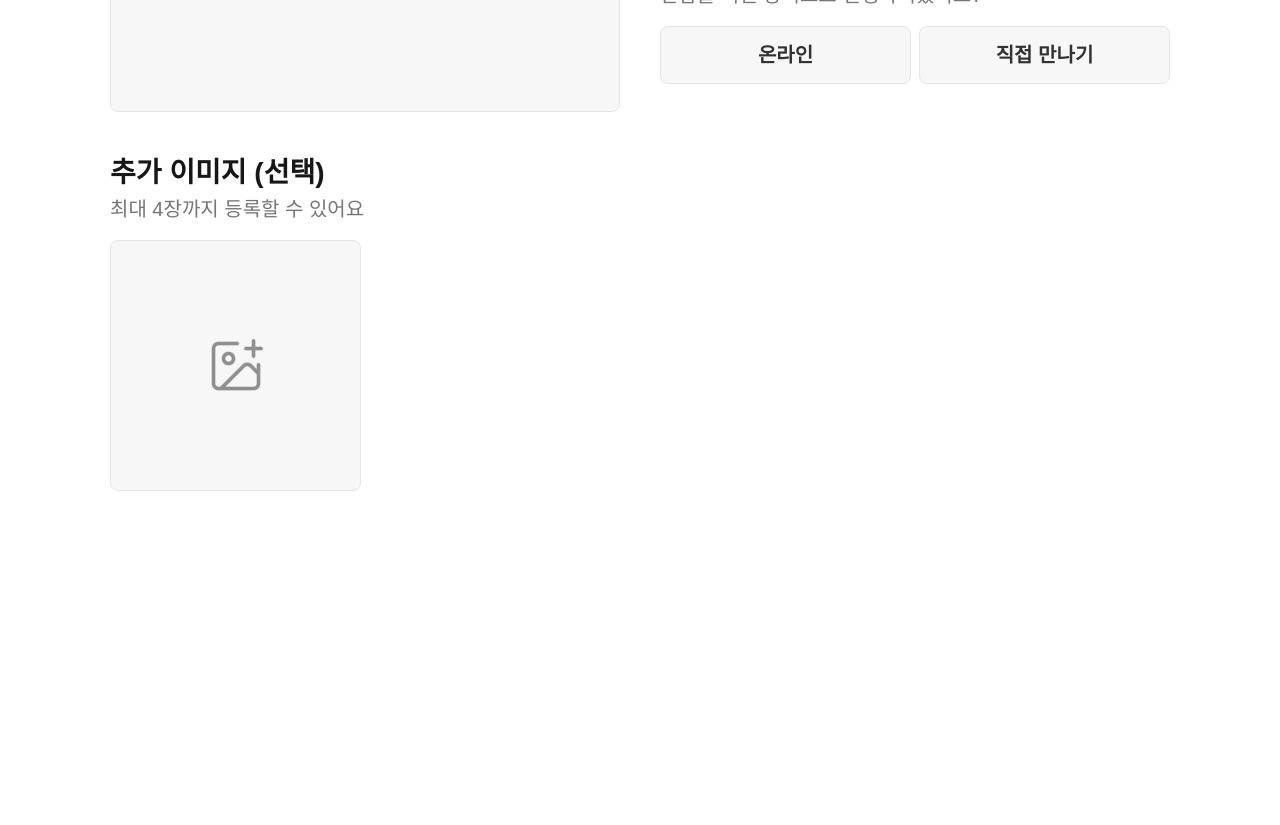
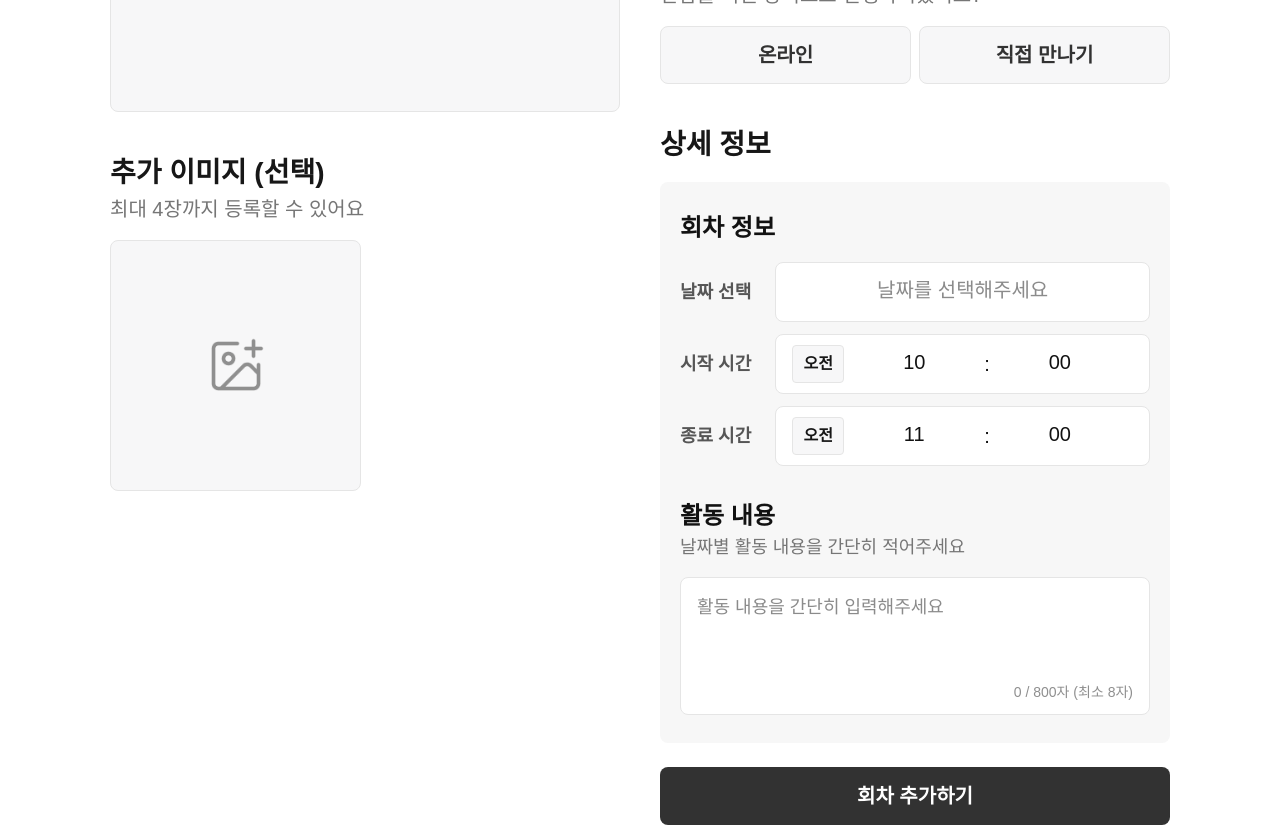
Before and after one commit to venise5224/MissionDriven_ProjectTest, a Next.js app: page / in a window 1280 px wide. Shown: the part 560-1385 px from the top of the page. Before the commit the page ends 1051 px from the top, so only its background shows below. Built offline with nearby package versions, Linux system fonts and the light colour scheme.

Commit message:
feat:상세정보폼 UI 구현

```diff
--- a/src/app/page.tsx
+++ b/src/app/page.tsx
@@ -3,6 +3,7 @@ import ContentTitleInput from "@/components/ContentTitleInput";
 import MainImageUploader from "@/components/MainImageUploader";
 import SubImageUploader from "@/components/SubImageUploader";
 import ActivityTypeSelector from "@/components/ActivityTypeSelector";
+import DetailSessionForm from "@/components/DetailSessionForm";
 
 export default function Home() {
   return (
@@ -25,6 +26,9 @@ export default function Home() {
         <div className="mt-10">
           <ActivityTypeSelector />
         </div>
+        <div className="mt-10">
+          <DetailSessionForm />
+        </div>
       </section>
     </main>
   );
--- /dev/null
+++ b/src/components/DetailSessionForm.tsx
@@ -0,0 +1,106 @@
+"use client";
+
+import { useState } from "react";
+
+const DetailSessionForm = () => {
+  const [value, setValue] = useState("");
+
+  return (
+    <div className="w-[328px] md:w-[510px] mx-auto md:mx-0">
+      <h2 className="font-bold text-[22px] md:text-[28px]">상세 정보</h2>
+
+      <form className="mt-3 md:mt-4 flex flex-col gap-6">
+        <div className="px-4 py-6 md:px-5 md:py-7 bg-[#F7F7F7] rounded-lg">
+          {/* 회차 정보 */}
+          <div>
+            <h3 className="font-bold text-[20px] md:text-[24px] text-[#121212]">
+              회차 정보
+            </h3>
+
+            <div className="mt-4 flex flex-col gap-3">
+              <div className="flex gap-6 items-center">
+                <label className="font-semibold text-[16px] md:text-[18px] text-[#565656]">
+                  날짜 선택
+                </label>
+                <input
+                  placeholder="날짜를 선택해주세요"
+                  className="flex-1 h-[60px] bg-white border border-[#E5E5E5] rounded-lg placeholder:text-[16px] md:placeholder:text-[20px] placeholder:text-center"
+                />
+              </div>
+              <div className="flex gap-6 items-center">
+                <label className="font-semibold text-[16px] md:text-[18px] text-[#565656]">
+                  시작 시간
+                </label>
+                <div className="flex flex-1 items-center px-2.5 md:px-4 h-[60px] bg-white border border-[#E5E5E5] rounded-lg">
+                  <button className="w-[52px] h-[38px] bg-[#F7F7F8] border border-[#E5E5E5] rounded-sm font-semibold text-[16px]">
+                    오전
+                  </button>
+                  <input
+                    placeholder="10"
+                    className="w-16 md:w-[140px] text-center placeholder:text-center placeholder:text-[18px] md:placeholder:text-[20px] placeholder:text-[#121212]"
+                  />
+                  <p className="text-[20px] text-[#121212]">:</p>
+                  <input
+                    placeholder="00"
+                    className="w-16 md:w-[140px] text-center placeholder:text-center placeholder:text-[18px] md:placeholder:text-[20px] placeholder:text-[#121212]"
+                  />
+                </div>
+              </div>
+              <div className="flex gap-6 items-center">
+                <label className="font-semibold text-[16px] md:text-[18px] text-[#565656]">
+                  종료 시간
+                </label>
+                <div className="flex flex-1 items-center px-2.5 md:px-4 h-[60px] bg-white border border-[#E5E5E5] rounded-lg">
+                  <button className="w-[52px] h-[38px] bg-[#F7F7F8] border border-[#E5E5E5] rounded-sm font-semibold text-[16px]">
+                    오전
+                  </button>
+                  <input
+                    placeholder="11"
+                    className="w-16 md:w-[140px] text-center placeholder:text-center placeholder:text-[18px] md:placeholder:text-[20px] placeholder:text-[#121212]"
+                  />
+                  <p className="text-[20px] text-[#121212]">:</p>
+                  <input
+                    placeholder="00"
+                    className="w-16 md:w-[140px] text-center placeholder:text-center placeholder:text-[18px] md:placeholder:text-[20px] placeholder:text-[#121212]"
+                  />
+                </div>
+              </div>
+            </div>
+          </div>
+
+          {/* 활동 내용 */}
+          <div className="mt-8">
+            <h3 className="font-bold text-[20px] md:text-[24px] text-[#121212]">
+              활동 내용
+            </h3>
+            <em className="mt-2 text-[16px] md:text-[18px] text-[#767676]">
+              날짜별 활동 내용을 간단히 적어주세요
+            </em>
+
+            <div className="mt-3 md:mt-4 w-full h-[138px] bg-white border border-[#E5E5E5] rounded-lg px-4 flex flex-col justify-between">
+              {/* 입력 영역 */}
+              <textarea
+                value={value}
+                onChange={(e) => setValue(e.target.value)}
+                maxLength={800}
+                placeholder="활동 내용을 간단히 입력해주세요"
+                className="mt-3 md:mt-4 outline-none text-[16px] md:text-[18px] h-full resize-none"
+              />
+
+              {/* 글자수 표시 */}
+              <p className="pb-3 text-sm text-[#8F8F8F] text-right">
+                {value.length} / 800자 (최소 8자)
+              </p>
+            </div>
+          </div>
+        </div>
+
+        <button className="w-full h-[58px] bg-[#323232] rounded-lg font-semibold text-[20px] text-white">
+          회차 추가하기
+        </button>
+      </form>
+    </div>
+  );
+};
+
+export default DetailSessionForm;
```
